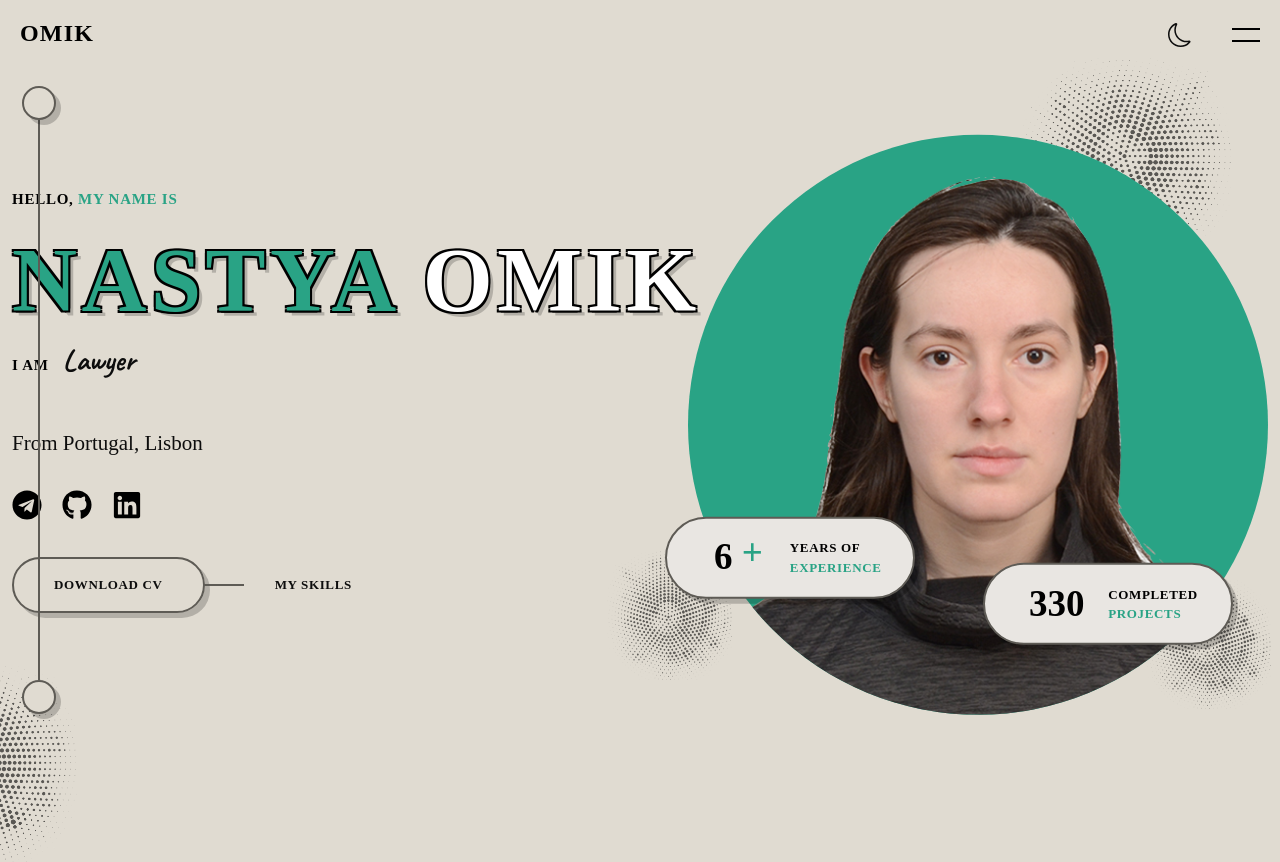
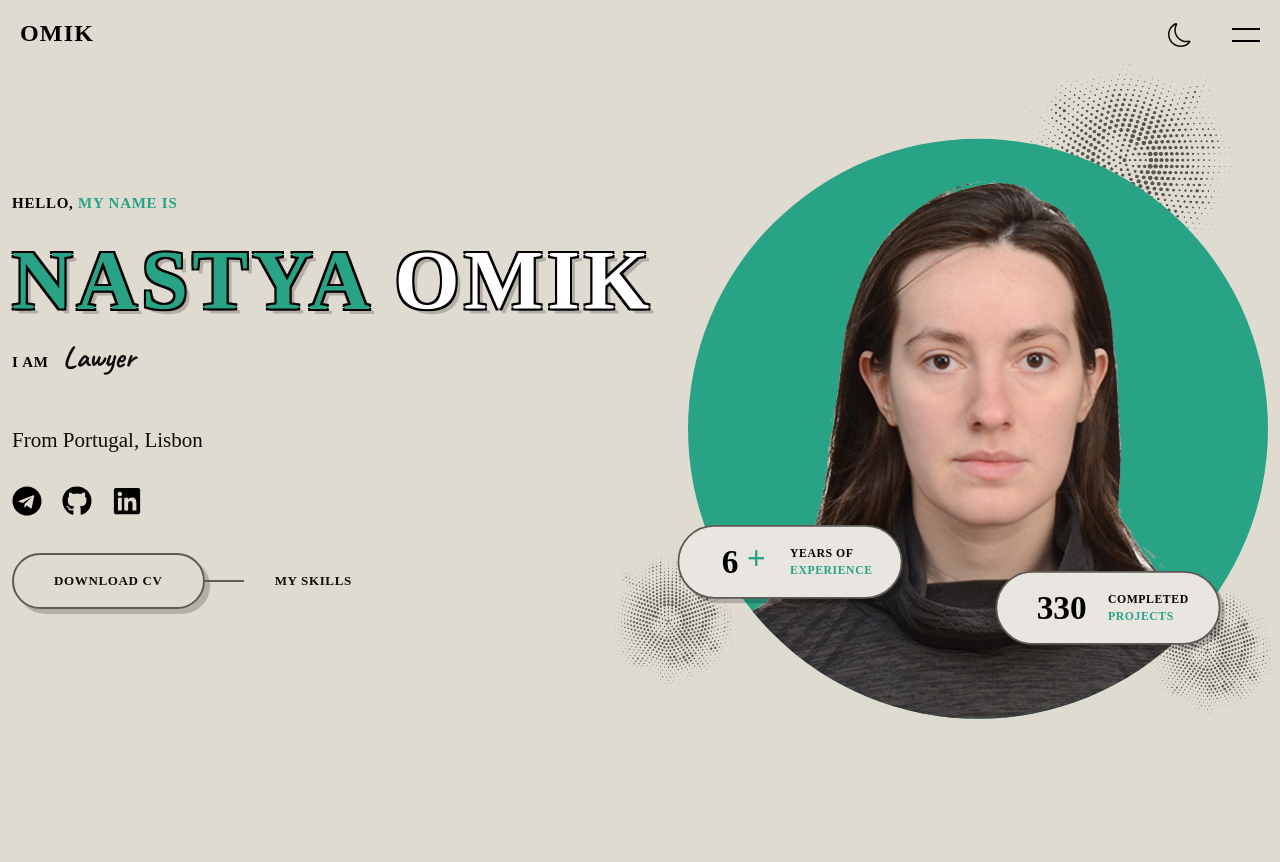
Before and after one commit to permikov/permikov.github.io, a React (Create React App) app: page /#home in a window 1280 px wide. Shown: the top 862 px of the page. Built offline with nearby package versions, Linux system fonts and the light colour scheme.

Commit message:
Add dynamics

```diff
--- a/src/App.css
+++ b/src/App.css
@@ -27,8 +27,8 @@
 
     --body-font: 'Jost' sans-serif;
     --second-font: 'Caveat', cursive;
-    --biggest-font-size: 90px;
-    --h1-font-size: 44px;
+    --biggest-font-size: clamp(2.25rem, 1.125rem + 5.1429vw, 5.625rem);
+    --h1-font-size: clamp(1.75rem, 1.4167rem + 1.5238vw, 2.75rem);
     --h2-font-size: 30px;
     --h3-font-size: 28px;
     --h4-font-size: 24px;
--- a/src/index.css
+++ b/src/index.css
@@ -1,13 +1,33 @@
-body {
-  margin: 0;
-  font-family: -apple-system, BlinkMacSystemFont, 'Segoe UI', 'Roboto', 'Oxygen',
-    'Ubuntu', 'Cantarell', 'Fira Sans', 'Droid Sans', 'Helvetica Neue',
-    sans-serif;
-  -webkit-font-smoothing: antialiased;
-  -moz-osx-font-smoothing: grayscale;
+@media screen and (max-width: 1400px) {
+  .section__deco:not(.header__deco) {
+    display: none;
+  }
+
+  .header {
+    padding: 30px 12px;
+  }
+
+  .home__img-wrapper {
+    max-width: 600px;
+    transform: translateY(-6%);
+  }
+
+  .home__profile {
+    height: auto;
+  }
+
+  .home__data {
+    transform: scale(0.9);
+  }
+
+  .shape__1 {
+    width: 200px;
+    height: 200px;
+  }
+
+  .shape__2,
+  .shape__3 {
+    width: 125px;
+    height: 125px;
+  }
 }
-
-code {
-  font-family: source-code-pro, Menlo, Monaco, Consolas, 'Courier New',
-    monospace;
-}
```
